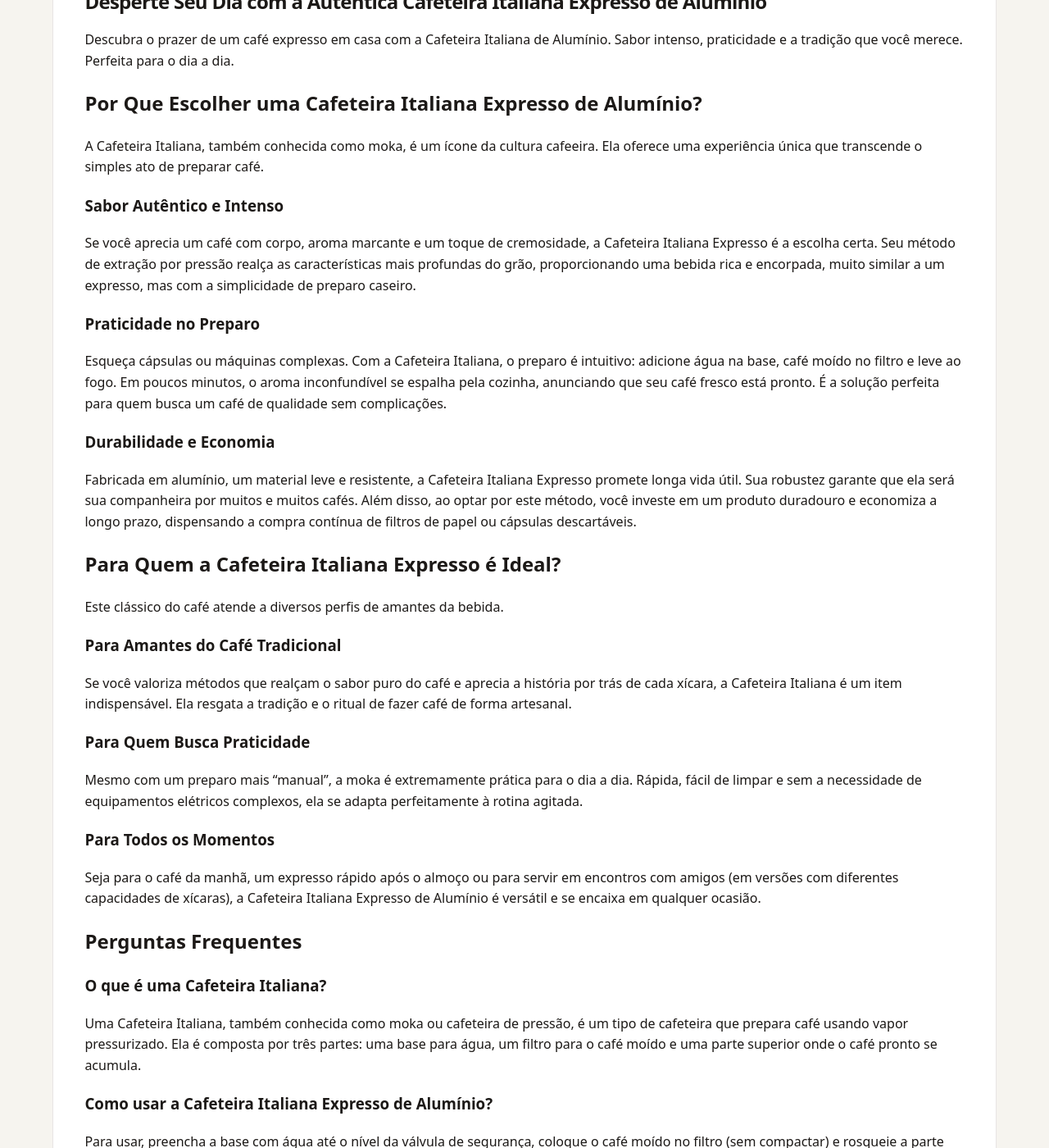
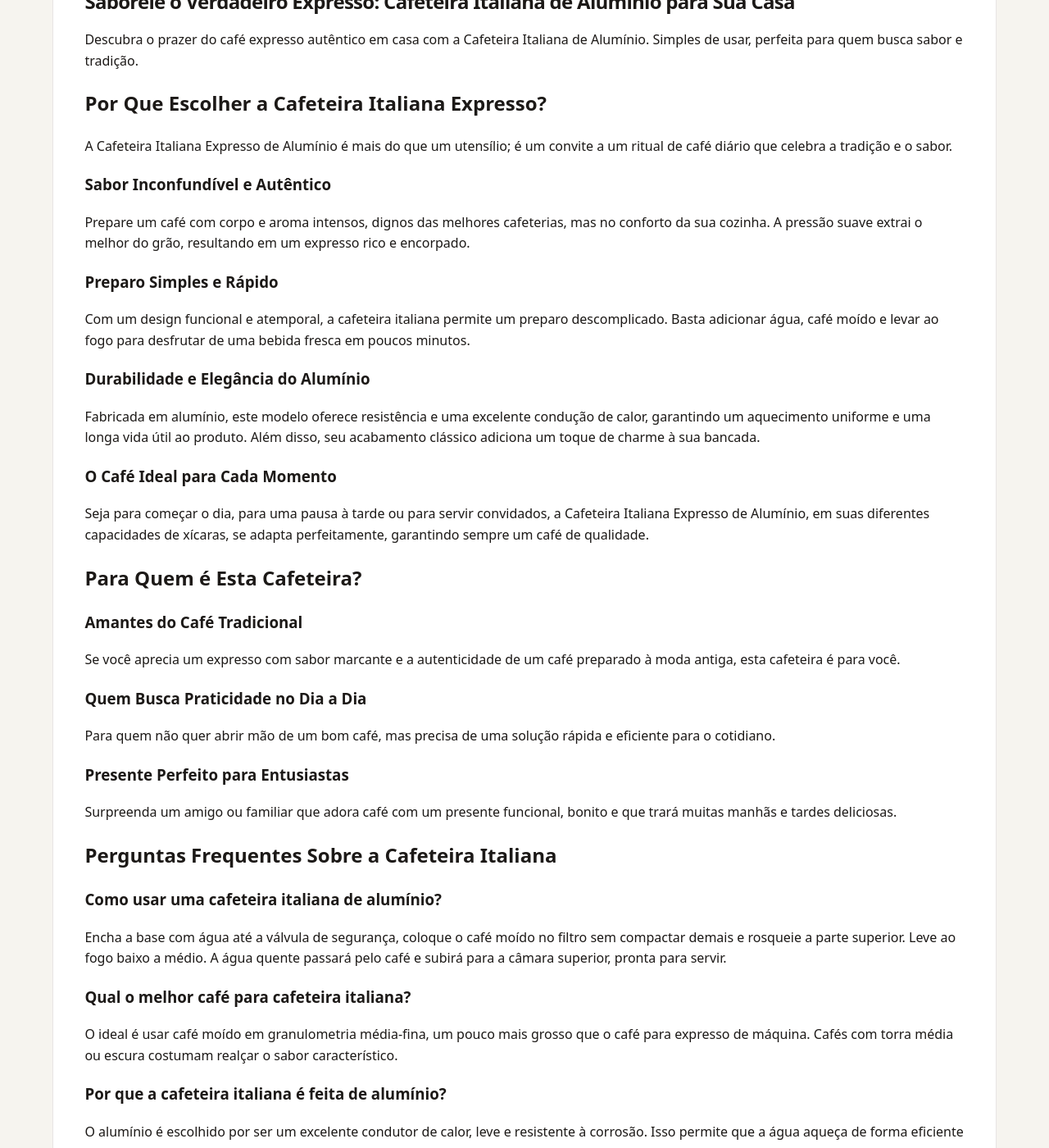
Before and after one commit to Monuver/afiliado, a Jekyll site: the page built from _posts/2026-08-18-cafeteira-italiana-expresso-aluminio-xicaras-b08b79hyvc.md, in a window 1280 px wide and 1400 px high, scrolled down 206 px. Shown: the whole window at 82% size. Built offline with Jekyll 4.4.1, drawn with Linux system fonts in a browser that asks for light colours; some of the changed text lies outside the part shown.

```diff
--- a/_posts/2026-08-18-cafeteira-italiana-expresso-aluminio-xicaras-b08b79hyvc.md
+++ b/_posts/2026-08-18-cafeteira-italiana-expresso-aluminio-xicaras-b08b79hyvc.md
@@ -1,8 +1,8 @@
 ---
 layout: post
-title: Desperte Seu Dia com a Autêntica Cafeteira Italiana Expresso de Alumínio
-description: Descubra o prazer de um café expresso em casa com a Cafeteira Italiana de Alumínio. Sabor intenso, praticidade e a tradição que você merece. Perfeita...
-date: 2026-09-27 10:35:18 -0300
+title: 'Saboreie o Verdadeiro Expresso: Cafeteira Italiana de Alumínio para Sua Casa'
+description: Descubra o prazer do café expresso autêntico em casa com a Cafeteira Italiana de Alumínio. Simples de usar, perfeita para quem busca sabor e tradição.
+date: 2026-09-29 11:40:52 -0300
 categories:
 - ofertas
 image: ''
@@ -10,58 +10,54 @@ preco: Ver preço na Amazon
 affiliate_url: https://amzn.to/4x2LESM
 ---
 
-# Desperte Seu Dia com a Autêntica Cafeteira Italiana Expresso de Alumínio
+# Saboreie o Verdadeiro Expresso: Cafeteira Italiana de Alumínio para Sua Casa
 
-Descubra o prazer de um café expresso em casa com a Cafeteira Italiana de Alumínio. Sabor intenso, praticidade e a tradição que você merece. Perfeita para o dia a dia.
+Descubra o prazer do café expresso autêntico em casa com a Cafeteira Italiana de Alumínio. Simples de usar, perfeita para quem busca sabor e tradição.
 
-## Por Que Escolher uma Cafeteira Italiana Expresso de Alumínio?
+## Por Que Escolher a Cafeteira Italiana Expresso?
 
-A Cafeteira Italiana, também conhecida como moka, é um ícone da cultura cafeeira. Ela oferece uma experiência única que transcende o simples ato de preparar café.
+A Cafeteira Italiana Expresso de Alumínio é mais do que um utensílio; é um convite a um ritual de café diário que celebra a tradição e o sabor.
 
-### Sabor Autêntico e Intenso
+### Sabor Inconfundível e Autêntico
 
-Se você aprecia um café com corpo, aroma marcante e um toque de cremosidade, a Cafeteira Italiana Expresso é a escolha certa. Seu método de extração por pressão realça as características mais profundas do grão, proporcionando uma bebida rica e encorpada, muito similar a um expresso, mas com a simplicidade de preparo caseiro.
+Prepare um café com corpo e aroma intensos, dignos das melhores cafeterias, mas no conforto da sua cozinha. A pressão suave extrai o melhor do grão, resultando em um expresso rico e encorpado.
 
-### Praticidade no Preparo
+### Preparo Simples e Rápido
 
-Esqueça cápsulas ou máquinas complexas. Com a Cafeteira Italiana, o preparo é intuitivo: adicione água na base, café moído no filtro e leve ao fogo. Em poucos minutos, o aroma inconfundível se espalha pela cozinha, anunciando que seu café fresco está pronto. É a solução perfeita para quem busca um café de qualidade sem complicações.
+Com um design funcional e atemporal, a cafeteira italiana permite um preparo descomplicado. Basta adicionar água, café moído e levar ao fogo para desfrutar de uma bebida fresca em poucos minutos.
 
-### Durabilidade e Economia
+### Durabilidade e Elegância do Alumínio
 
-Fabricada em alumínio, um material leve e resistente, a Cafeteira Italiana Expresso promete longa vida útil. Sua robustez garante que ela será sua companheira por muitos e muitos cafés. Além disso, ao optar por este método, você investe em um produto duradouro e economiza a longo prazo, dispensando a compra contínua de filtros de papel ou cápsulas descartáveis.
+Fabricada em alumínio, este modelo oferece resistência e uma excelente condução de calor, garantindo um aquecimento uniforme e uma longa vida útil ao produto. Além disso, seu acabamento clássico adiciona um toque de charme à sua bancada.
 
-## Para Quem a Cafeteira Italiana Expresso é Ideal?
+### O Café Ideal para Cada Momento
 
-Este clássico do café atende a diversos perfis de amantes da bebida.
+Seja para começar o dia, para uma pausa à tarde ou para servir convidados, a Cafeteira Italiana Expresso de Alumínio, em suas diferentes capacidades de xícaras, se adapta perfeitamente, garantindo sempre um café de qualidade.
 
-### Para Amantes do Café Tradicional
+## Para Quem é Esta Cafeteira?
 
-Se você valoriza métodos que realçam o sabor puro do café e aprecia a história por trás de cada xícara, a Cafeteira Italiana é um item indispensável. Ela resgata a tradição e o ritual de fazer café de forma artesanal.
+### Amantes do Café Tradicional
 
-### Para Quem Busca Praticidade
+Se você aprecia um expresso com sabor marcante e a autenticidade de um café preparado à moda antiga, esta cafeteira é para você.
 
-Mesmo com um preparo mais "manual", a moka é extremamente prática para o dia a dia. Rápida, fácil de limpar e sem a necessidade de equipamentos elétricos complexos, ela se adapta perfeitamente à rotina agitada.
+### Quem Busca Praticidade no Dia a Dia
 
-### Para Todos os Momentos
+Para quem não quer abrir mão de um bom café, mas precisa de uma solução rápida e eficiente para o cotidiano.
 
-Seja para o café da manhã, um expresso rápido após o almoço ou para servir em encontros com amigos (em versões com diferentes capacidades de xícaras), a Cafeteira Italiana Expresso de Alumínio é versátil e se encaixa em qualquer ocasião.
+### Presente Perfeito para Entusiastas
 
-## Perguntas Frequentes
+Surpreenda um amigo ou familiar que adora café com um presente funcional, bonito e que trará muitas manhãs e tardes deliciosas.
 
-### O que é uma Cafeteira Italiana?
+## Perguntas Frequentes Sobre a Cafeteira Italiana
 
-Uma Cafeteira Italiana, também conhecida como moka ou cafeteira de pressão, é um tipo de cafeteira que prepara café usando vapor pressurizado. Ela é composta por três partes: uma base para água, um filtro para o café moído e uma parte superior onde o café pronto se acumula.
+### Como usar uma cafeteira italiana de alumínio?
+Encha a base com água até a válvula de segurança, coloque o café moído no filtro sem compactar demais e rosqueie a parte superior. Leve ao fogo baixo a médio. A água quente passará pelo café e subirá para a câmara superior, pronta para servir.
 
-### Como usar a Cafeteira Italiana Expresso de Alumínio?
+### Qual o melhor café para cafeteira italiana?
+O ideal é usar café moído em granulometria média-fina, um pouco mais grosso que o café para expresso de máquina. Cafés com torra média ou escura costumam realçar o sabor característico.
 
-Para usar, preencha a base com água até o nível da válvula de segurança, coloque o café moído no filtro (sem compactar) e rosqueie a parte superior. Leve ao fogo baixo a médio. A água aquecida sobe, passando pelo café e depositando a bebida pronta na câmara superior.
+### Por que a cafeteira italiana é feita de alumínio?
+O alumínio é escolhido por ser um excelente condutor de calor, leve e resistente à corrosão. Isso permite que a água aqueça de forma eficiente e uniforme, facilitando a extração do sabor do café.
 
-### Qual a diferença entre café feito na Cafeteira Italiana e outras cafeteiras?
-
-O café da Cafeteira Italiana tem um corpo mais denso e um sabor mais intenso do que o café coado tradicional, aproximando-se da concentração de um expresso, mas com uma cremosidade mais suave. É diferente do expresso de máquina por não atingir as mesmas pressões, mas oferece um resultado encorpado e saboroso com um método mais simples.
-
-## Garanta a Sua Cafeteira Italiana Expresso Hoje!
-
-Não perca a chance de transformar sua rotina matinal ou seus momentos de pausa com um café de qualidade superior, preparado de forma tradicional e prática.
-
+## Garanta Já Sua Cafeteira Italiana Expresso de Alumínio
 [Confira o preço atualizado na Amazon](https://amzn.to/4x2LESM)
```
Also changed, not shown: _posts/2026-08-19-cadeira-escritorio-presidente-duoffice-du500a-b09vnbcfdj.md (+35 -23 lines), _posts/2026-08-19-flexiveis-cotonete-bastonetes-bellacotton-150unidades-b0cx9wkp1b.md (+33 -22 lines), _posts/2026-08-19-shampoo-clorexidina-seborreia-queda-500ml-b09l9qkmd1.md (+34 -29 lines).
